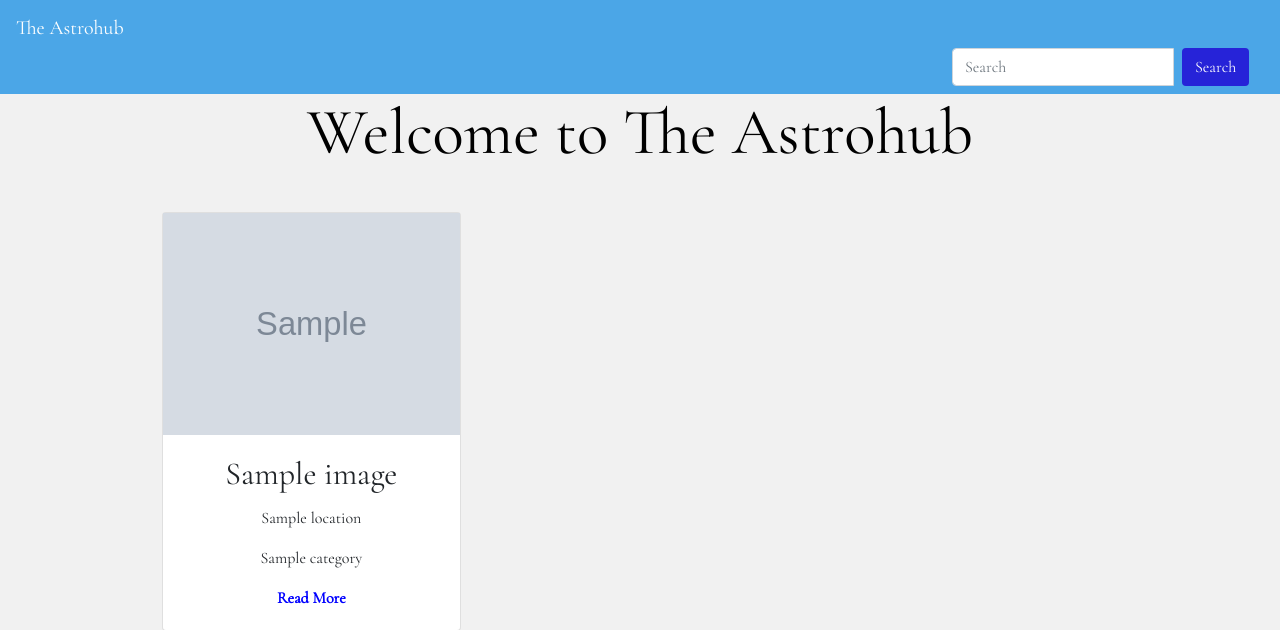
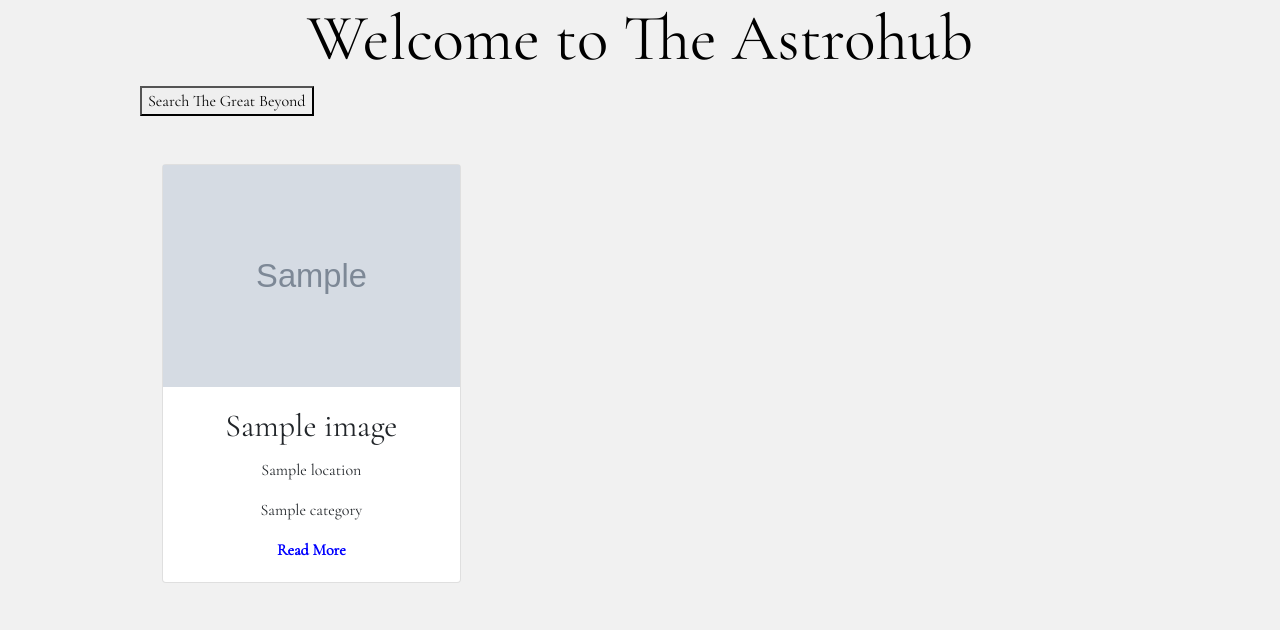
Before and after one commit to joycewambui/The-Astrohub, a Django app: page / in a window 1280 px wide. Shown: the top 630 px of the page. Run offline with Django 3.2, Linux system fonts and the light colour scheme; tables that the repository leaves empty hold one stand-in row (values such as "Sample post"); grey boxes marked "Sample" are stand-in pictures; some libraries are stand-ins or nearby versions.

Commit message:
Django filter works after a few tweaks, action that indicates the url should be in the form tag so that it works.Search functionality works!

```diff
--- a/astrophotos/filter.py
+++ b/astrophotos/filters.py
@@ -1,4 +1,4 @@
-from django.contrib.auth.models import Image
+from .models import Image
 import django_filters
 
 class ImageFilter(django_filters.FilterSet):
--- a/astrophotos/models.py
+++ b/astrophotos/models.py
@@ -58,8 +58,3 @@
 
     def get_image_by_id(id):
         pass
-
-    @classmethod
-    def search_by_category(cls,search_term):
-        selected_category = cls.objects.filter(category__icontains=search_term)
-        return selected_category
--- a/astrophotos/templates/all-astro/base.html
+++ b/astrophotos/templates/all-astro/base.html
@@ -20,7 +20,7 @@
 </head>
 
 <body>
-    {% include "navbar.html" %}
+
     {% block content %}
     {%endblock%}
     {% block scripts %}
--- a/astrophotos/templates/home.html
+++ b/astrophotos/templates/home.html
@@ -3,6 +3,7 @@
  {{block.super}}
  <div class ="main">
 <h1>Welcome to The Astrohub</h1>
+{% include "searchfilter.html" %}
 
 <div class="container">
     <div class="row">
--- a/astrophotos/templates/navbar.html
+++ b/astrophotos/templates/navbar.html
@@ -1,9 +1,9 @@
-<nav class="navbar navbar-light" style="background-color: #4ba6e7;">
+<nav class="navbar navbar-light" style="background-color: #000000 white;">
     <a class="navbar-brand" href="/" style="color:white">The Astrohub</a>
-    <form class="form-inline my-2 my-lg-0" role="search" action="{% url 'search_results' %}">
-        <div class="input-group">
-            <input class="form-control mr-sm-2" name="category" type="text" placeholder="Search">
-            <button class="btn my-2 my-sm-0" style="background-color: #2623d8;color:white" type="submit">Search</button>
+    <form class="form-inline my-2 my-lg-0" role="search" >
+
+
+            <button class="btn my-2 my-sm-0" style="background-color: #2623d8;color:white" action="{% url 'search' %}" type="submit">Search The Deep Beyond</button>
         </div>
         <!-- <p></p> -->
     </form>
--- a/astrophotos/templates/searchfilter.html
+++ b/astrophotos/templates/searchfilter.html
@@ -1,14 +1,34 @@
-{% extends base.html %}
+{% load bootstrap4 %}
+ {% load static%}
+<!DOCTYPE html>
+<html lang="en">
 
+<head>
+    <meta charset="UTF-8"> {% if title %}
+    <title>The Astrohub - {{title}}</title>
+    {% else %}
+    <title> The Astrohub</title>
+    {% endif %} {% block styles %} {% bootstrap_css %}
+    <link rel="stylesheet" href="{% static 'css/base.css' %}">
+    <meta name="viewport" content="width=device-width, initial-scale=1">
+    <link href="https://fonts.googleapis.com/css?family=Cormorant+Garamond" rel="stylesheet">
+     {% endblock %}
+</head>
+<body>
 {% block content %}
 
-<form method = "get">
+<form method = "get" action= {% url 'search' %}>
    {{ filter.form.as_p}}
-   <button type="submit">Search</button>
+   <button type="submit">Search The Great Beyond</button>
 </form>
 <ul>
     {% for image in filter.qs %}
-    <li>{{ image.image.url }} - {{ image.title }} {{image.description}}</li>
+    <li><img src ="{{ image.image.url }}" class="img-responsive" style="width:100%">  {{ image.title }} {{image.description}}</li>
+    <br>
+    <br>
     {% endfor %}
     </ul>
     {% endblock %}
+</body>
+
+</html>
```
Also changed, not shown: astrophotos/templates/search.html (deleted, +0 -27 lines), requirements.txt (+7 -0 lines).
